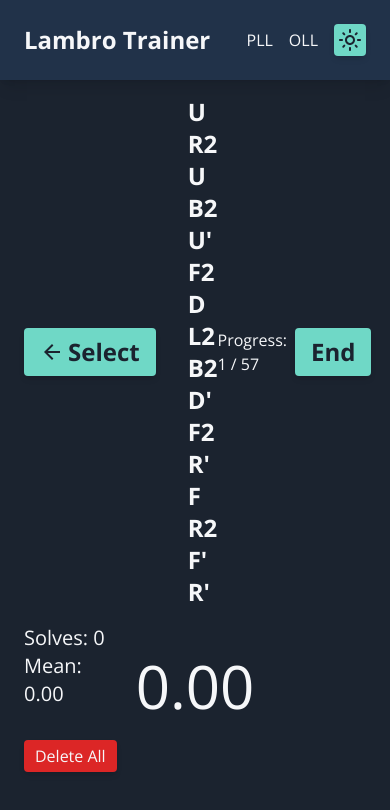
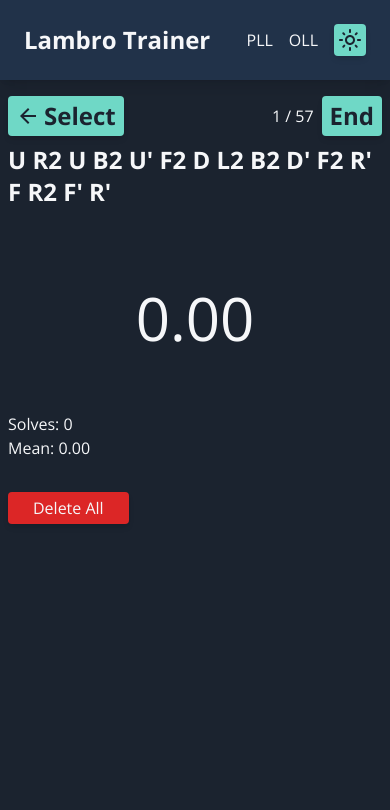
Before and after one commit to andlamb2002/lambro-trainer, a React (Vite) app: page /oll/timer in a window 390 px wide. Both pictures are taken after a click on the button "Recap". Shown: the top 810 px of the page. Built offline with nearby package versions, Linux system fonts and the light colour scheme.

Commit message:
Responsive design for timer

```diff
--- a/src/Trainer/Components/Scramble.tsx
+++ b/src/Trainer/Components/Scramble.tsx
@@ -16,31 +16,43 @@ function Scramble({ currentScramble, recapMode, recapQueue, recapIndex, toggleRe
 
     const navigate = useNavigate();
 
-
     return (
-        <div className="flex justify-between items-center mb-4 px-4">
-            <div className="flex items-center gap-8">
+        <div className="flex flex-col sm:flex-row sm:justify-between items-center gap-2 sm:gap-0 mb-4 sm:px-4">
+            <div className="flex w-full justify-between sm:w-auto sm:justify-normal sm:items-center gap-2 sm:gap-8">
                 <button
-                    className="btn btn-primary flex items-center gap-1 text-2xl font-bold px-4 py-2"
+                    className="btn btn-primary flex items-center gap-1 text-2xl font-bold w-auto self-start sm:self-auto px-2 py-1 sm:px-4 sm:py-2"
                     onClick={() => navigate("..")}
                 >
                     <MdArrowBack size={24} />
                     Select
                 </button>
-                <h3 className="font-bold text-2xl">
+                <h3 className="hidden sm:block font-bold text-2xl">
                     {currentScramble}
                 </h3>
+                <div className="sm:hidden flex items-center whitespace-nowrap gap-2">
+                    {recapMode && (
+                        <div>
+                            {recapIndex + 1} / {recapQueue.length}
+                        </div>
+                    )}
+                    <button className="btn btn-primary text-2xl font-bold px-2 py-1 sm:px-4 sm:py-2" onClick={toggleRecap}>
+                        {recapMode ? 'End' : 'Recap'}
+                    </button>
+                </div>
             </div>
-            <div className="flex items-center gap-2">
+            <div className="hidden sm:flex items-center whitespace-nowrap gap-2">
                 {recapMode && (
                     <div>
-                        Progress: {recapIndex + 1} / {recapQueue.length}
+                        {recapIndex + 1} / {recapQueue.length}
                     </div>
                 )}
-                <button className="btn btn-primary text-2xl font-bold px-4 py-2" onClick={toggleRecap}>
+                <button className="btn btn-primary text-2xl font-bold px-2 py-1 sm:px-4 sm:py-2" onClick={toggleRecap}>
                     {recapMode ? 'End' : 'Recap'}
                 </button>
             </div>
+            <h3 className="sm:hidden font-bold text-2xl">
+                {currentScramble}
+            </h3>
         </div>
     )
 }
--- a/src/Trainer/Components/SolveInfo.tsx
+++ b/src/Trainer/Components/SolveInfo.tsx
@@ -14,7 +14,7 @@ function SolveInfo({ solves, selectedSolve, deleteSolve }: Props) {
     const index = solves.findIndex(s => s.id === selectedSolve.id) + 1;
 
     return (
-        <div className="bg-secondary rounded shadow-md p-4 mx-4">
+        <div className="bg-secondary rounded shadow-md p-4 ml-1 sm:mx-4">
             <div className="flex justify-between items-center">
                 <div className="text-xl font-bold">
                     {index}. {(selectedSolve.time / 1000).toFixed(2)}
--- a/src/Trainer/Components/SolveItem.tsx
+++ b/src/Trainer/Components/SolveItem.tsx
@@ -19,7 +19,7 @@ function SolveItem({ index, solve, onSelect, deleteSolve }: Props) {
                 {index}. {(solve.time / 1000).toFixed(2)}
             </div>
             <button
-                className="btn btn-danger p-1"
+                className="hidden sm:block btn btn-danger p-1"
                 onClick={(e) => {
                     deleteSolve(solve);
                     e.stopPropagation();
--- a/src/Trainer/Components/SolvesList.tsx
+++ b/src/Trainer/Components/SolvesList.tsx
@@ -17,12 +17,12 @@ function SolvesList({ solves, setSelectedSolve, deleteSolve, deleteAllSolves }:
         : '0.00';
 
     return (
-        <div className="flex flex-col px-4">
-            <div className="text-xl">
+        <div className="flex flex-col sm:px-4 pr-1">
+            <div className="sm:text-xl">
                 <h3>Solves: {solves.length}</h3>
                 <h3>Mean: {mean}</h3>
             </div>
-            <ul className="flex-1 overflow-y-auto max-h-80 my-4 space-y-2 scrollbar-hide">
+            <ul className="flex-1 overflow-y-auto max-h-50 sm:max-h-80 my-4 space-y-2 scrollbar-hide">
                 {[...solves].reverse().map((solve, index) => (
                     <SolveItem
                         key={index}
--- a/src/Trainer/Components/Timer.tsx
+++ b/src/Trainer/Components/Timer.tsx
@@ -49,7 +49,6 @@ function Timer({ cases, onStop, getRandomCase, onCaseChange, recapMode, recapQue
         const scrambleUsed = currentScrambleRef.current;
 
         const solve: Solve = {
-            // id: caseUsed.id,
             id: `${caseUsed.id}-${Date.now()}`,
             label: caseUsed.label,
             originalAlg: caseUsed.originalAlg,
@@ -184,7 +183,7 @@ function Timer({ cases, onStop, getRandomCase, onCaseChange, recapMode, recapQue
 
     return (
         <>
-            <h1 className="text-6xl text-center mt-8">
+            <h1 className="text-6xl text-center my-16 sm:my-8">
                 {(time / 1000).toFixed(2)}
             </h1>
         </>
--- a/src/Trainer/Pages/TimerPage.tsx
+++ b/src/Trainer/Pages/TimerPage.tsx
@@ -130,7 +130,7 @@ function TimerPage({ cases, algset }: Props) {
                 />
             }
             <div className="grid grid-cols-3">
-                <div className="col-span-1">
+                <div className="order-2 sm:order-1 col-span-1">
                     <SolvesList
                         solves={sortedSolves}
                         setSelectedSolve={setSelectedSolve}
@@ -138,7 +138,7 @@ function TimerPage({ cases, algset }: Props) {
                         deleteAllSolves={deleteAllSolves}
                     />
                 </div>
-                <div className="col-span-1">
+                <div className="order-1 sm:order-2 col-span-3 sm:col-span-1">
                     <Timer
                         cases={cases}
                         onStop={handleOnStop}
@@ -151,7 +151,7 @@ function TimerPage({ cases, algset }: Props) {
                         onRecapIndexChange={setRecapIndex}
                     />
                 </div>
-                <div className="col-span-1">
+                <div className="order-3 col-span-2 sm:col-span-1">
                     <SolveInfo
                         solves={sortedSolves}
                         selectedSolve={selectedSolve}
```
